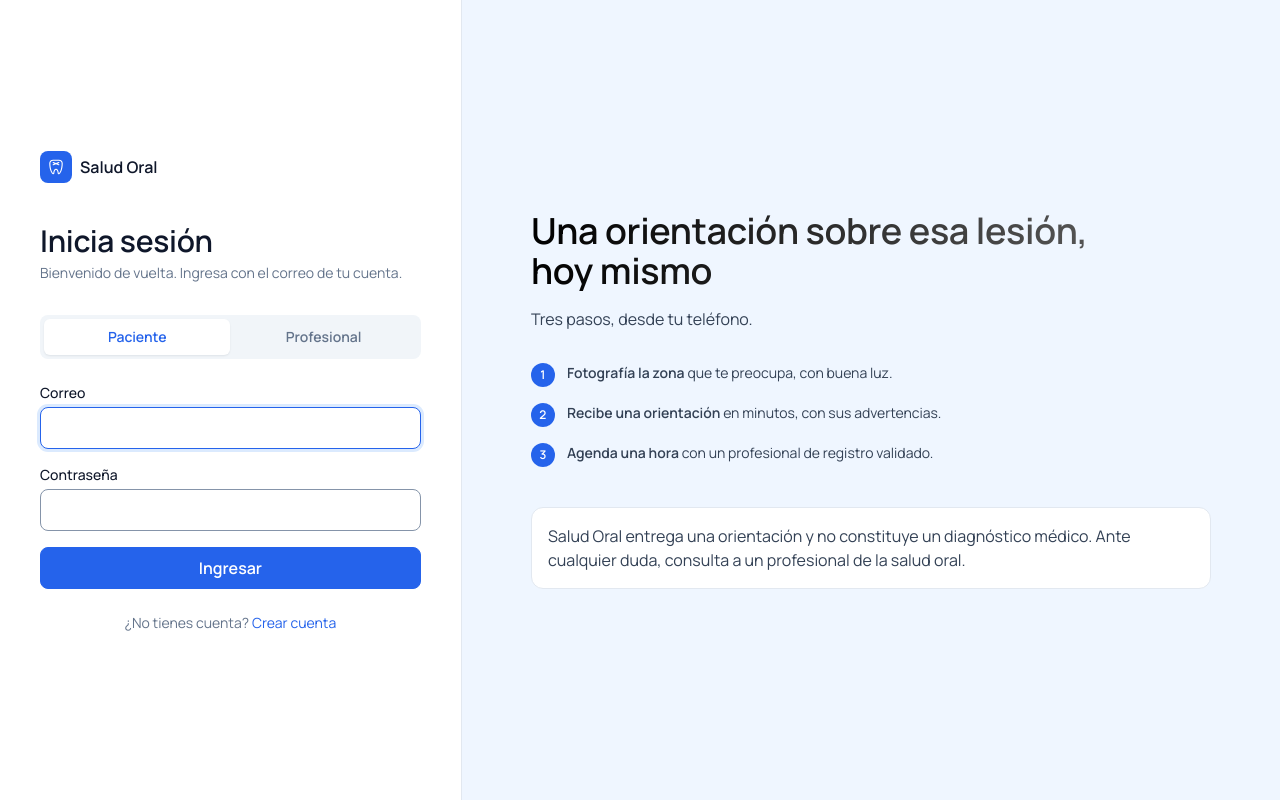
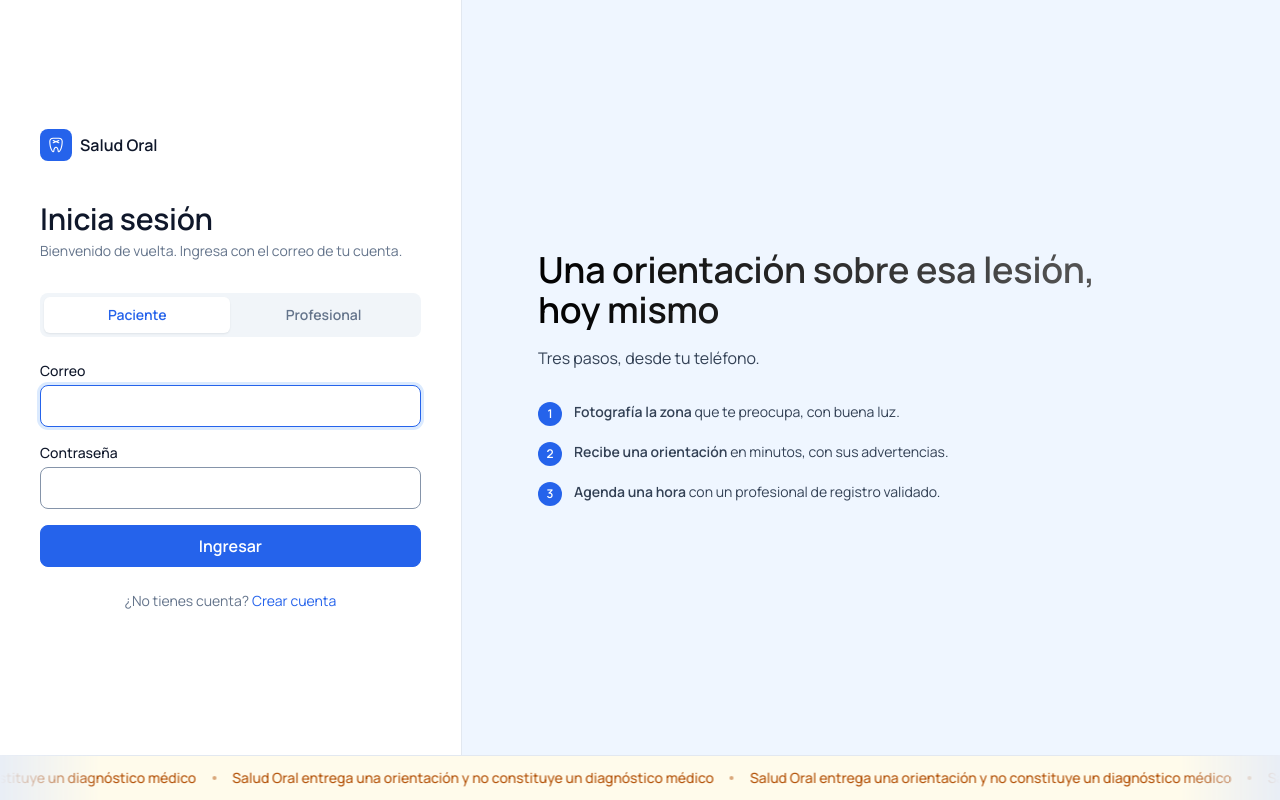
Before and after one commit to camilozunigavaldes05-design/salud-oral, a Django app: page /ingresar/ in a window 1280 px wide. Run offline with Django 5.2, Linux system fonts and the light colour scheme.

Commit message:
Mueve la cinta al acceso, que era donde correspondia
Entendi mal la pantalla: la cinta estaba en el panel del paciente y debia
estar en el login.

- El inicio del paciente recupera su aviso fijo dentro del flujo
- La cinta pasa al armazon de acceso, en su propia fila al pie, cruzando
  las dos columnas
- Se retira el recuadro fijo que repetia el mismo descargo en el panel
  derecho: ahora lo lleva la cinta
- El registro de profesionales conserva su nota propia, que dice otra cosa
  ("el criterio clinico es siempre tuyo")

Verificado en claro y oscuro, y a 390 px.

Co-Authored-By: Claude Opus 5 (1M context) <noreply@anthropic.com>

```diff
--- a/cuentas/templates/cuentas/login.html
+++ b/cuentas/templates/cuentas/login.html
@@ -51,10 +51,6 @@
           <span class="paso-texto"><strong>Agenda una hora</strong> con un profesional de registro validado.</span>
         </li>
       </ol>
-      <p class="auth-nota">
-        Salud Oral entrega una orientación y no constituye un diagnóstico médico.
-        Ante cualquier duda, consulta a un profesional de la salud oral.
-      </p>
     </div>
 
     <div data-variante="profesional"{% if tipo == "profesional" %} class="activa"{% endif %}>
@@ -80,10 +76,6 @@
           Tu registro queda validado por un administrador antes de aparecer
         </li>
       </ul>
-      <p class="auth-nota">
-        La evaluación que trae el paciente es orientativa y no constituye un diagnóstico.
-        El criterio clínico es siempre tuyo.
-      </p>
     </div>
   </div>
 {% endblock %}
--- a/static/css/estilo.css
+++ b/static/css/estilo.css
@@ -745,6 +745,8 @@ ul.errorlist.nonfield {
    al terminar, la segunda copia esta exactamente donde empezo la primera,
    asi que el bucle no salta.
    ------------------------------------------------------------------------ */
+.auth > .marquesina { border-top: 1px solid var(--borde); }
+
 .marquesina {
   --marquesina-duracion: 34s;
   --marquesina-desvanecido: 8%;
@@ -1015,7 +1017,10 @@ ul.errorlist.nonfield {
   min-height: 100vh; min-height: 100dvh;
   display: grid;
   grid-template-columns: minmax(400px, 36%) 1fr;
+  /* Segunda fila para la cinta, que cruza las dos columnas. */
+  grid-template-rows: 1fr auto;
 }
+.auth > .marquesina { grid-column: 1 / -1; }
 .auth-panel {
   display: flex; flex-direction: column; justify-content: center;
   padding: var(--s-600) var(--s-500); background: var(--superficie);
--- a/templates/base.html
+++ b/templates/base.html
@@ -122,9 +122,6 @@
         {% block columna %}{% endblock %}
       </div>
 
-      {# Cinta al borde inferior del panel, pegada al pie. #}
-      {% block cinta %}{% endblock %}
-
       <footer class="pie">
         <span>Proyecto Ingeniería de Software (CINF1063) · Universidad Viña del Mar</span>
       </footer>
--- a/templates/base_auth.html
+++ b/templates/base_auth.html
@@ -57,13 +57,12 @@
               <span class="paso-texto"><strong>Agenda una hora</strong> con un profesional de registro validado.</span>
             </li>
           </ol>
-          <p class="auth-nota">
-            Salud Oral entrega una orientación y no constituye un diagnóstico médico.
-            Ante cualquier duda, consulta a un profesional de la salud oral.
-          </p>
         {% endblock %}
       </div>
     </aside>
+
+    {# Cinta al borde inferior, cruzando las dos columnas. #}
+    {% include "_marquesina.html" with texto="Salud Oral entrega una orientación y no constituye un diagnóstico médico" %}
   </div>
 
   {% block guiones %}{% endblock %}
```
Also changed, not shown: cuentas/templates/cuentas/inicio_paciente.html (+3 -4 lines).
